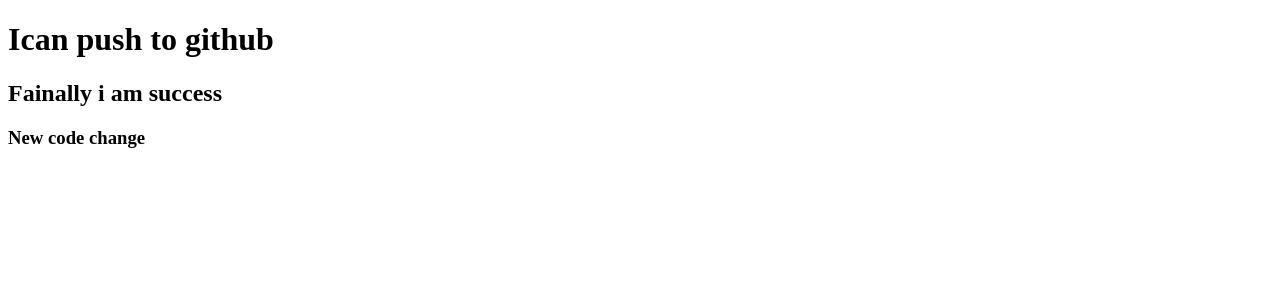
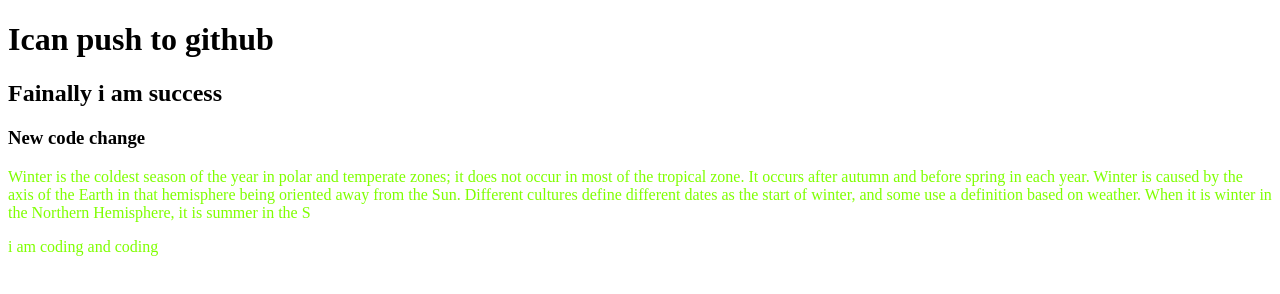
Before and after one commit to jinia02/my-third-repo, a plain HTML site: page index.html in a window 1280 px wide. Drawn offline with Linux system fonts and the light colour scheme.

Commit message:
styles addes

```diff
--- a/index.html
+++ b/index.html
@@ -5,10 +5,16 @@
     <meta http-equiv="X-UA-Compatible" content="IE=edge">
     <meta name="viewport" content="width=device-width, initial-scale=1.0">
     <title>welcome to my github repo</title>
+    <link rel="stylesheet" href="style.css">
 </head>
 <body>
    <h1>Ican push to github</h1>
    <h2>Fainally i am success</h2>
    <h3>New code change</h3>
+   <p>Winter is the coldest season of the year
+       in polar and temperate zones; it does not occur
+       in most of the tropical zone. It occurs after autumn and before spring in each year. Winter is caused by the axis of the Earth in that hemisphere being oriented away from the Sun. Different cultures define different dates as the start of winter, and some use a definition based on weather. When it is winter in the Northern Hemisphere,
+       it is summer in the S</p>
+       <p>i am coding and coding</p>
 </body>
 </html>
--- a/style.css
+++ b/style.css
@@ -0,0 +1,3 @@
+p{
+    color: chartreuse;
+}
```
